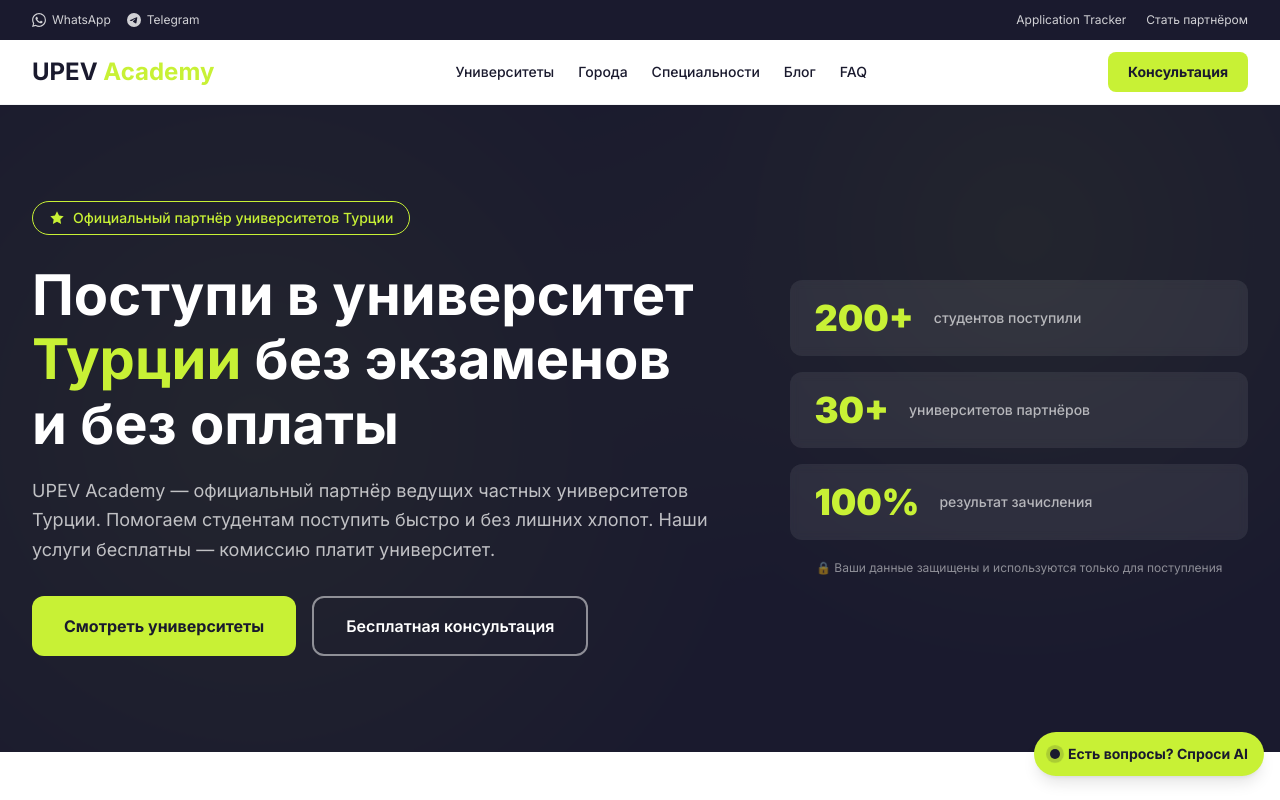
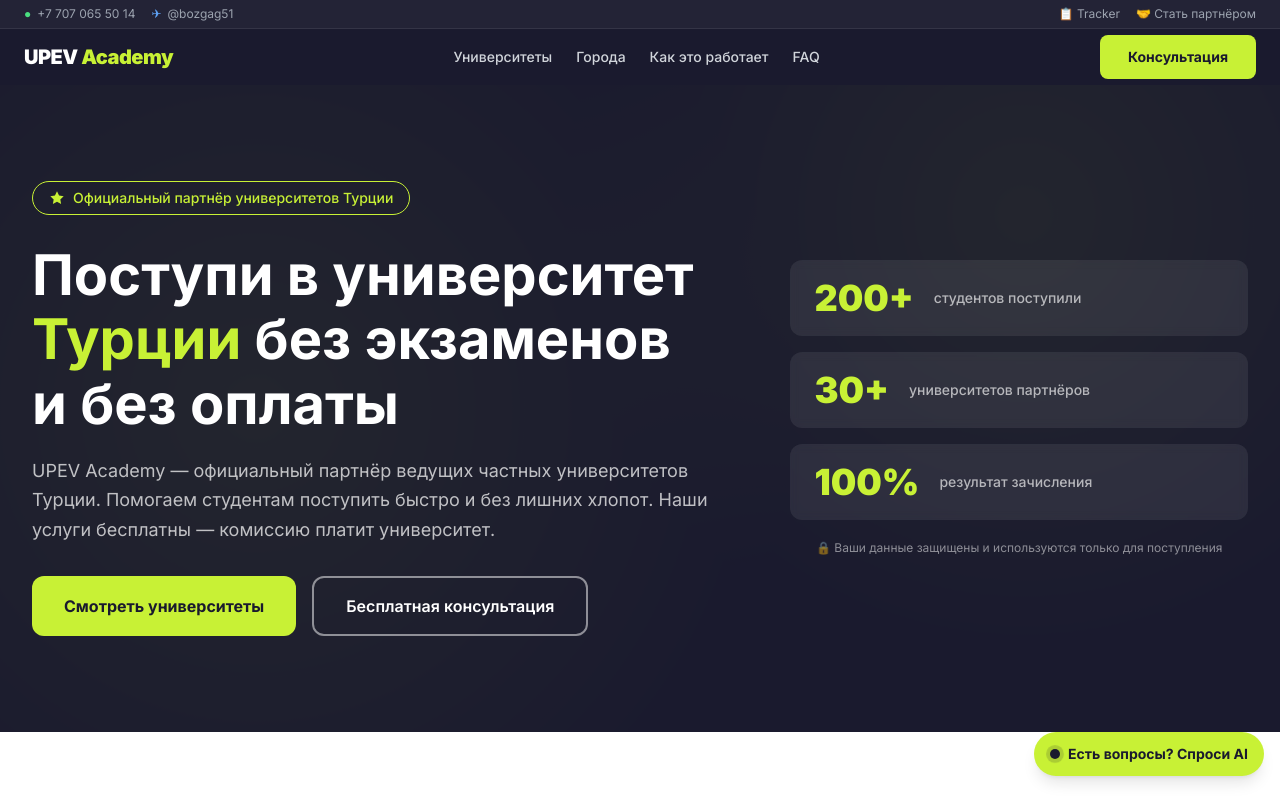
Before and after one commit to dilshodbakhtiyarov-spec/upev-academy, a Next.js app: page / in a window 1280 px wide. Shown: the top 800 px of the page. Built offline with nearby package versions, Linux system fonts and the light colour scheme.

Commit message:
improve: navbar with scroll blur effect, animated underlines, better mobile menu

```diff
--- a/src/components/Navbar.tsx
+++ b/src/components/Navbar.tsx
@@ -1,151 +1,151 @@
 'use client'
 
 import Link from 'next/link'
-import { useState } from 'react'
+import { useState, useEffect } from 'react'
 
 const NAVY = '#1A1A2E'
 const GOLD = '#C8F135'
 
 export default function Navbar() {
   const [menuOpen, setMenuOpen] = useState(false)
+  const [scrolled, setScrolled] = useState(false)
+
+  useEffect(() => {
+    const onScroll = () => setScrolled(window.scrollY > 20)
+    window.addEventListener('scroll', onScroll)
+    return () => window.removeEventListener('scroll', onScroll)
+  }, [])
 
   return (
-    <header className="sticky top-0 z-50">
+    <header
+      className="sticky top-0 z-50 transition-all duration-300"
+      style={{
+        background: scrolled ? 'rgba(26,26,46,0.96)' : NAVY,
+        backdropFilter: scrolled ? 'blur(12px)' : 'none',
+        boxShadow: scrolled ? '0 4px 24px rgba(0,0,0,0.3)' : 'none',
+      }}
+    >
       {/* Top bar */}
-      <div style={{ backgroundColor: NAVY }} className="hidden md:block">
-        <div className="max-w-7xl mx-auto px-4 sm:px-6 lg:px-8 h-10 flex items-center justify-between">
-          {/* Left: social links */}
+      <div
+        style={{ background: 'rgba(255,255,255,0.04)', borderBottom: '1px solid rgba(255,255,255,0.08)' }}
+        className="px-6 py-1.5 flex items-center justify-between text-xs text-gray-400"
+      >
         <div className="flex items-center gap-4">
           <a
-              href="https://wa.me/77001234567"
+            href="https://wa.me/77070655014"
             target="_blank"
             rel="noopener noreferrer"
-              className="flex items-center gap-1.5 text-white/80 hover:text-white text-xs transition-colors"
+            className="flex items-center gap-1.5 hover:text-white transition-colors"
           >
-              <svg className="w-3.5 h-3.5 fill-current" viewBox="0 0 24 24">
-                <path d="M17.472 14.382c-.297-.149-1.758-.867-2.03-.967-.273-.099-.471-.148-.67.15-.197.297-.767.966-.94 1.164-.173.199-.347.223-.644.075-.297-.15-1.255-.463-2.39-1.475-.883-.788-1.48-1.761-1.653-2.059-.173-.297-.018-.458.13-.606.134-.133.298-.347.446-.52.149-.174.198-.298.298-.497.099-.198.05-.371-.025-.52-.075-.149-.669-1.612-.916-2.207-.242-.579-.487-.5-.669-.51-.173-.008-.371-.01-.57-.01-.198 0-.52.074-.792.372-.272.297-1.04 1.016-1.04 2.479 0 1.462 1.065 2.875 1.213 3.074.149.198 2.096 3.2 5.077 4.487.709.306 1.262.489 1.694.625.712.227 1.36.195 1.871.118.571-.085 1.758-.719 2.006-1.413.248-.694.248-1.289.173-1.413-.074-.124-.272-.198-.57-.347m-5.421 7.403h-.004a9.87 9.87 0 01-5.031-1.378l-.361-.214-3.741.982.998-3.648-.235-.374a9.86 9.86 0 01-1.51-5.26c.001-5.45 4.436-9.884 9.888-9.884 2.64 0 5.122 1.03 6.988 2.898a9.825 9.825 0 012.893 6.994c-.003 5.45-4.437 9.884-9.885 9.884m8.413-18.297A11.815 11.815 0 0012.05 0C5.495 0 .16 5.335.157 11.892c0 2.096.547 4.142 1.588 5.945L.057 24l6.305-1.654a11.882 11.882 0 005.683 1.448h.005c6.554 0 11.89-5.335 11.893-11.893a11.821 11.821 0 00-3.48-8.413z" />
-              </svg>
-              WhatsApp
+            <span className="text-green-400">●</span>
+            +7 707 065 50 14
           </a>
           <a
-              href="https://t.me/upev_academy"
+            href="https://t.me/bozgag51"
             target="_blank"
             rel="noopener noreferrer"
-              className="flex items-center gap-1.5 text-white/80 hover:text-white text-xs transition-colors"
+            className="flex items-center gap-1.5 hover:text-white transition-colors"
           >
-              <svg className="w-3.5 h-3.5 fill-current" viewBox="0 0 24 24">
-                <path d="M11.944 0A12 12 0 0 0 0 12a12 12 0 0 0 12 12 12 12 0 0 0 12-12A12 12 0 0 0 12 0a12 12 0 0 0-.056 0zm4.962 7.224c.1-.002.321.023.465.14a.506.506 0 0 1 .171.325c.016.093.036.306.02.472-.18 1.898-.962 6.502-1.36 8.627-.168.9-.499 1.201-.82 1.23-.696.065-1.225-.46-1.9-.902-1.056-.693-1.653-1.124-2.678-1.8-1.185-.78-.417-1.21.258-1.91.177-.184 3.247-2.977 3.307-3.23.007-.032.014-.15-.056-.212s-.174-.041-.249-.024c-.106.024-1.793 1.14-5.061 3.345-.48.33-.913.49-1.302.48-.428-.008-1.252-.241-1.865-.44-.752-.245-1.349-.374-1.297-.789.027-.216.325-.437.893-.663 3.498-1.524 5.83-2.529 6.998-3.014 3.332-1.386 4.025-1.627 4.476-1.635z" />
-              </svg>
-              Telegram
+            <span className="text-blue-400">✈</span>
+            @bozgag51
           </a>
         </div>
-
-          {/* Right: utility links */}
-          <div className="flex items-center gap-5">
-            <a href="#" className="text-white/80 hover:text-white text-xs transition-colors">
-              Application Tracker
-            </a>
-            <a href="#" className="text-white/80 hover:text-white text-xs transition-colors">
-              Стать партнёром
-            </a>
-          </div>
+        <div className="hidden md:flex items-center gap-4">
+          <Link href="/tracker" className="hover:text-white transition-colors">
+            📋 Tracker
+          </Link>
+          <Link href="/partner" className="hover:text-white transition-colors">
+            🤝 Стать партнёром
+          </Link>
         </div>
       </div>
 
-      {/* Main navbar */}
-      <nav className="bg-white shadow-sm border-b border-gray-100">
-        <div className="max-w-7xl mx-auto px-4 sm:px-6 lg:px-8">
-          <div className="flex items-center justify-between h-16">
-            {/* Logo */}
+      {/* Main nav */}
+      <nav className="px-6 h-14 flex items-center justify-between max-w-7xl mx-auto w-full">
         <Link href="/" className="flex items-center">
-              <span className="text-2xl font-bold" style={{ color: NAVY }}>
-                UPEV{' '}
-                <span style={{ color: GOLD }}>Academy</span>
+          <span className="text-xl font-black text-white tracking-tight">
+            UPEV <span style={{ color: GOLD }}>Academy</span>
           </span>
         </Link>
 
-            {/* Desktop menu */}
-            <div className="hidden lg:flex items-center gap-6">
+        {/* Desktop links */}
+        <div className="hidden md:flex items-center gap-6">
           {[
-                { label: 'Университеты', href: '/universities' },
-                { label: 'Города', href: '#cities' },
-                { label: 'Специальности', href: '#' },
-                { label: 'Блог', href: '#' },
-                { label: 'FAQ', href: '#faq' },
-              ].map((item) => (
+            { href: '/universities', label: 'Университеты' },
+            { href: '/#cities', label: 'Города' },
+            { href: '/#how', label: 'Как это работает' },
+            { href: '/#faq', label: 'FAQ' },
+          ].map(({ href, label }) => (
             <Link
-                  key={item.label}
-                  href={item.href}
-                  className="text-sm font-medium transition-colors hover:opacity-80"
-                  style={{ color: NAVY }}
+              key={href}
+              href={href}
+              className="text-sm text-gray-300 hover:text-white transition-colors font-medium relative group"
             >
-                  {item.label}
+              {label}
+              <span
+                className="absolute -bottom-1 left-0 w-0 h-0.5 group-hover:w-full transition-all duration-300"
+                style={{ background: GOLD }}
+              />
             </Link>
           ))}
         </div>
 
-            {/* CTA + mobile burger */}
-            <div className="flex items-center gap-3">
+        {/* CTA */}
+        <div className="hidden md:flex items-center gap-3">
           <a
-                href="https://calendly.com/upev-academy"
+            href="https://wa.me/77070655014?text=%D0%97%D0%B4%D1%80%D0%B0%D0%B2%D1%81%D1%82%D0%B2%D1%83%D0%B9%D1%82%D0%B5!+%D0%A5%D0%BE%D1%87%D1%83+%D0%BF%D0%BE%D1%81%D1%82%D1%83%D0%BF%D0%B8%D1%82%D1%8C+%D0%B2+%D1%83%D0%BD%D0%B8%D0%B2%D0%B5%D1%80%D1%81%D0%B8%D1%82%D0%B5%D1%82+%D0%A2%D1%83%D1%80%D1%86%D0%B8%D0%B8"
             target="_blank"
             rel="noopener noreferrer"
-                className="hidden sm:inline-flex items-center px-5 py-2.5 rounded-lg text-sm font-bold transition-all hover:opacity-90"
-                style={{ backgroundColor: GOLD, color: NAVY }}
-              >
-                Консультация
-              </a>
-
-              <button
-                className="lg:hidden p-2 rounded-md"
-                style={{ color: NAVY }}
-                onClick={() => setMenuOpen(!menuOpen)}
-                aria-label="Меню"
-              >
-                <svg className="w-6 h-6" fill="none" stroke="currentColor" viewBox="0 0 24 24">
-                  {menuOpen ? (
-                    <path strokeLinecap="round" strokeLinejoin="round" strokeWidth={2} d="M6 18L18 6M6 6l12 12" />
-                  ) : (
-                    <path strokeLinecap="round" strokeLinejoin="round" strokeWidth={2} d="M4 6h16M4 12h16M4 18h16" />
-                  )}
-                </svg>
-              </button>
-            </div>
-          </div>
-
-          {/* Mobile menu */}
-          {menuOpen && (
-            <div className="lg:hidden pb-4 flex flex-col gap-1 border-t border-gray-100 pt-3">
-              {[
-                { label: 'Университеты', href: '/universities' },
-                { label: 'Города', href: '#cities' },
-                { label: 'Специальности', href: '#' },
-                { label: 'Блог', href: '#' },
-                { label: 'FAQ', href: '#faq' },
-              ].map((item) => (
-                <Link
-                  key={item.label}
-                  href={item.href}
-                  className="px-2 py-2.5 text-sm font-medium rounded-lg hover:bg-gray-50 transition-colors"
-                  style={{ color: NAVY }}
-                  onClick={() => setMenuOpen(false)}
-                >
-                  {item.label}
-                </Link>
-              ))}
-              <a
-                href="https://calendly.com/upev-academy"
-                target="_blank"
-                rel="noopener noreferrer"
-                className="mt-2 px-5 py-2.5 rounded-lg text-sm font-bold text-center transition-all"
-                style={{ backgroundColor: GOLD, color: NAVY }}
+            className="btn-accent text-sm"
           >
             Консультация
           </a>
         </div>
+
+        {/* Mobile burger */}
+        <button
+          onClick={() => setMenuOpen(!menuOpen)}
+          className="md:hidden p-2 text-white"
+          aria-label="Меню"
+        >
+          <div className="w-5 flex flex-col gap-1">
+            <span className={`block h-0.5 bg-white transition-all duration-300 ${menuOpen ? 'rotate-45 translate-y-1.5' : ''}`} />
+            <span className={`block h-0.5 bg-white transition-all duration-300 ${menuOpen ? 'opacity-0' : ''}`} />
+            <span className={`block h-0.5 bg-white transition-all duration-300 ${menuOpen ? '-rotate-45 -translate-y-1.5' : ''}`} />
+          </div>
+        </button>
+      </nav>
+
+      {/* Mobile menu */}
+      {menuOpen && (
+        <div
+          className="md:hidden border-t border-white/10 px-6 py-4 flex flex-col gap-3"
+          style={{ background: 'rgba(26,26,46,0.98)' }}
+        >
+          {[
+            { href: '/universities', label: '🎓 Университеты' },
+            { href: '/#cities', label: '🏙 Города' },
+            { href: '/#faq', label: '❓ FAQ' },
+          ].map(({ href, label }) => (
+            <Link
+              key={href}
+              href={href}
+              onClick={() => setMenuOpen(false)}
+              className="text-gray-300 hover:text-white py-2 border-b border-white/5 transition-colors"
+            >
+              {label}
+            </Link>
+          ))}
+          <a
+            href="https://wa.me/77070655014"
+            target="_blank"
+            rel="noopener noreferrer"
+            className="btn-accent text-center mt-2"
+          >
+            💬 Бесплатная консультация
+          </a>
+        </div>
       )}
-        </div>
-      </nav>
     </header>
   )
 }
```
Lines whose indentation alone changed are shown as unchanged.
